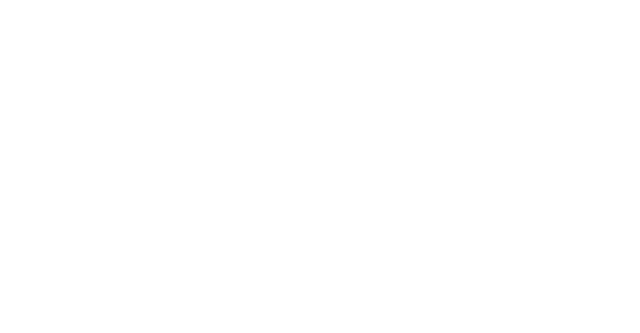
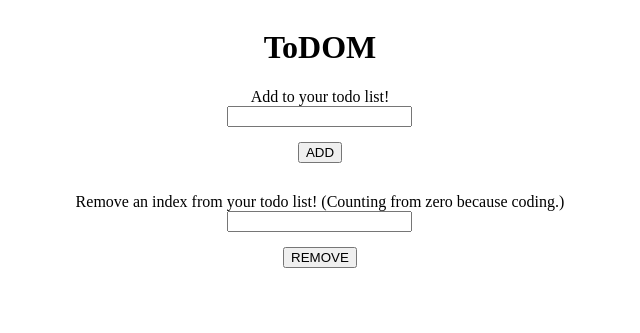
Before and after one commit to abbreviatedman/2do-solution, a plain HTML site: page index.html in a window 1280 px wide. Shown: the whole page, without its empty margins (320-960 px from the left). Drawn offline with Linux system fonts and the light colour scheme.

Commit message:
Adds second array/tuple system and updates base functions to match

```diff
--- a/index.html
+++ b/index.html
@@ -4,9 +4,21 @@
     <title>2Do</title>
     <meta charset="UTF-8">
     <meta name="viewport" content="width=device-width, initial-scale=1">
+    <link rel="stylesheet" href="style.css" type="text/css">
   </head>
   <body>
-
+    <div class="app">
+      <h1>ToDOM</h1>
+      <section class="form">
+        <label for="todo-input">Add to your todo list!</label>
+        <input class="todo-input "type="text" name="todo-input">
+        <button class="add-todo">ADD</button>
+        <label for="index-input">Remove an index from your todo list! (Counting from zero because coding.)</label>
+        <input class="index-input "type="text" name="index-input">
+        <button class="remove-todo">REMOVE</button>
+      </section>
+      <ol class="todo-list"></ol>
+    </div>
     <script src="./main.js"></script>
   </body>
 </html>
--- a/main.js
+++ b/main.js
@@ -7,10 +7,31 @@ const todos = [
   `Add dates to todos.`,
 ];
 
+const completed = [
+  false,
+  false,
+  false,
+]
+
+// Or the ALTERNATE method:
+/*
+const todos = [
+  [`Be able to mark todos "done".`, false],
+  [`Allow user interaction through the DOM`, false],
+  [`Add dates to todos.`, false],
+]
+
+*/
+
 // A function that prints a todo.
 // For now, just console log it!
 function printTodo(todo) {
-  console.log(todo);
+  const ol = document.querySelector('.todo-list');
+
+  const li = document.createElement('li');
+  li.innerText = todo;
+
+  ol.appendChild(li);
 }
 
 // A function that prints everything on our todo list, INDIVIDUALLY.
@@ -27,9 +48,19 @@ function printList() {
 // Where on the list should we add it?
 function addTodo(todo) {
   todos.push(todo);
+  completed.push(todo);
+
+  /*
+    Using tuples:
+
+    todos.push([todo, false]);
+  */
 }
 
 // A function that removes an item at a given index from our todo list.
 function removeTodo(i) {
   todos.splice(i, 1);
+
+  // Unneeded if using tuples:
+  completed.splice(i, 1);
 }
--- a/style.css
+++ b/style.css
@@ -0,0 +1,16 @@
+.app {
+  display: flex;
+  flex-direction: column;
+  align-items: center;
+}
+
+.form {
+  display: flex;
+  flex-direction: column;
+  align-items: center;
+}
+
+button {
+  margin-top: 15px;
+  margin-bottom: 30px;
+}
```
